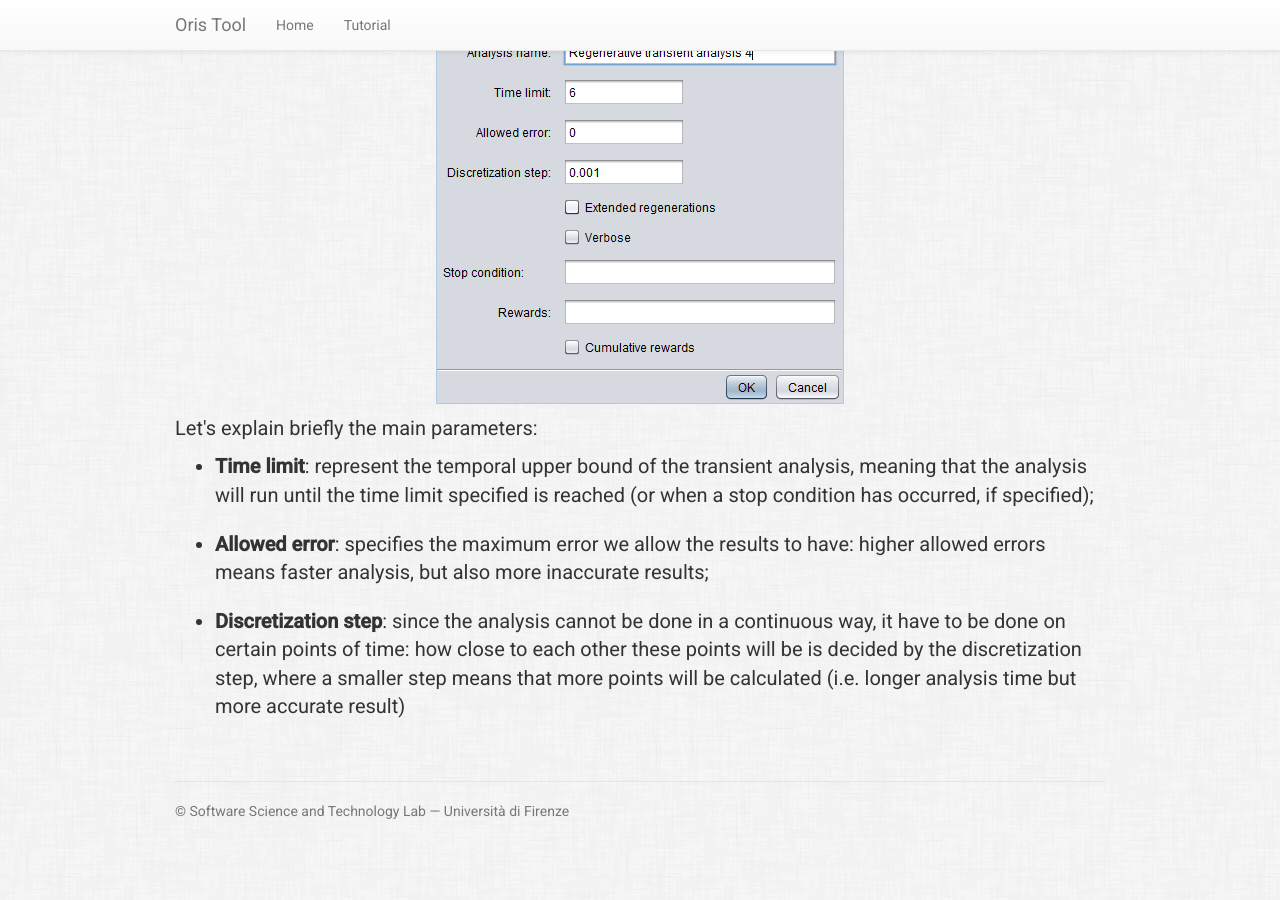
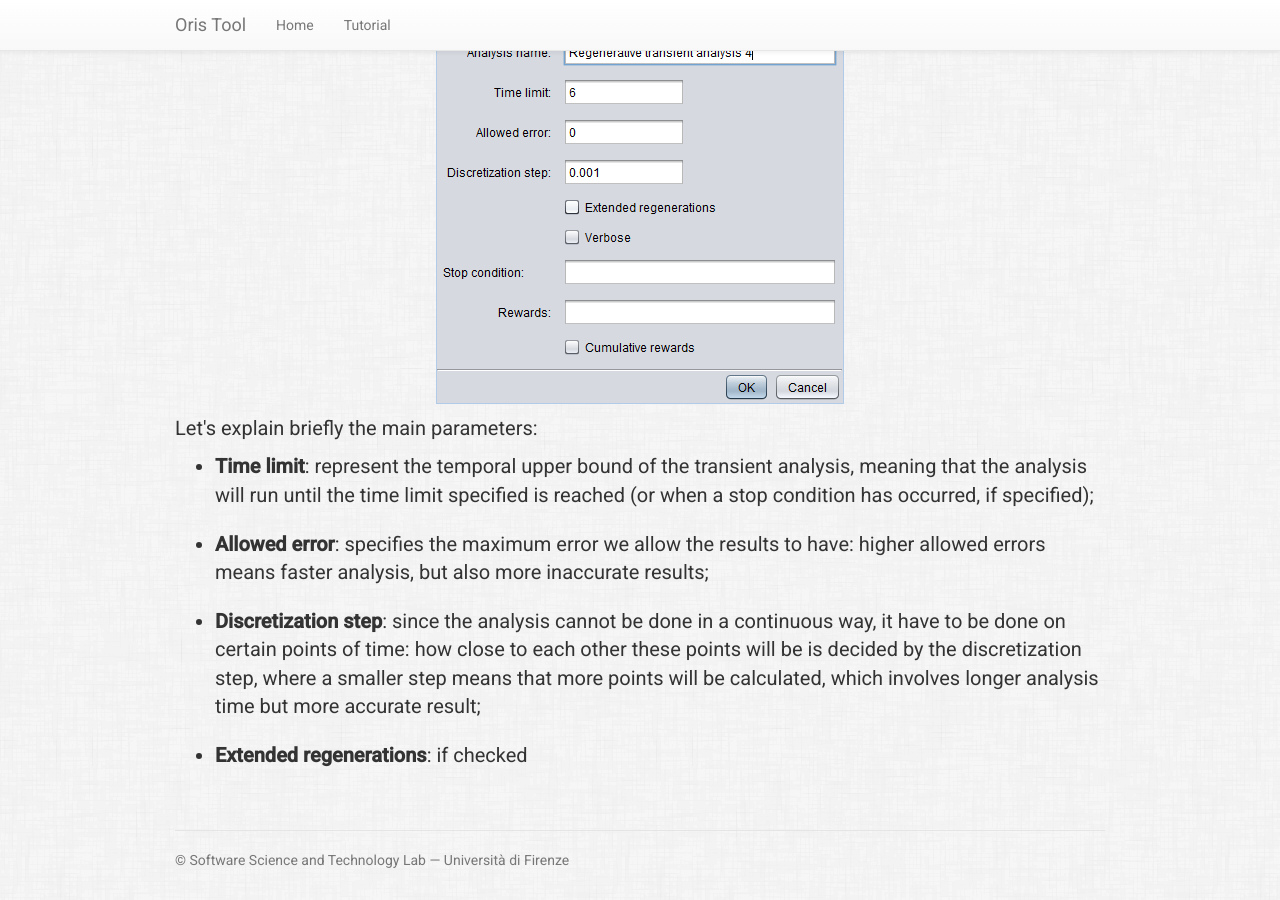
Before and after one commit to oris-tool/oris-tool.github.io, a Jekyll site: the page built from tutorial.html, in a window 1280 px wide and 900 px high, scrolled down 5954 px. Built offline with Jekyll 4.4.1, drawn with Linux system fonts in a browser that asks for light colours; before the commit the page ends 6805 px from its top, so only the background shows below that.

Commit message:
Regenerative transient analysis WIP 2

```diff
--- a/tutorial.html
+++ b/tutorial.html
@@ -92,6 +92,7 @@ title: Oris Tool's tutorials and examples
   <ul>
     <li><b>Time limit</b>: represent the temporal upper bound of the transient analysis, meaning that the analysis will run until the time limit specified is reached (or when a stop condition has occurred, if specified);</li>
     <li><b>Allowed error</b>: specifies the maximum error we allow the results to have: higher allowed errors means faster analysis, but also more inaccurate results;</li>
-    <li><b>Discretization step</b>: since the analysis cannot be done in a continuous way, it have to be done on certain points of time: how close to each other these points will be is decided by the discretization step, where a smaller step means that more points will be calculated (i.e. longer analysis time but more accurate result)</li>
+    <li><b>Discretization step</b>: since the analysis cannot be done in a continuous way, it have to be done on certain points of time: how close to each other these points will be is decided by the discretization step, where a smaller step means that more points will be calculated, which involves longer analysis time but more accurate result;</li>
+    <li><b>Extended regenerations</b>: if checked</li>
   </ul>
 </div>
```
